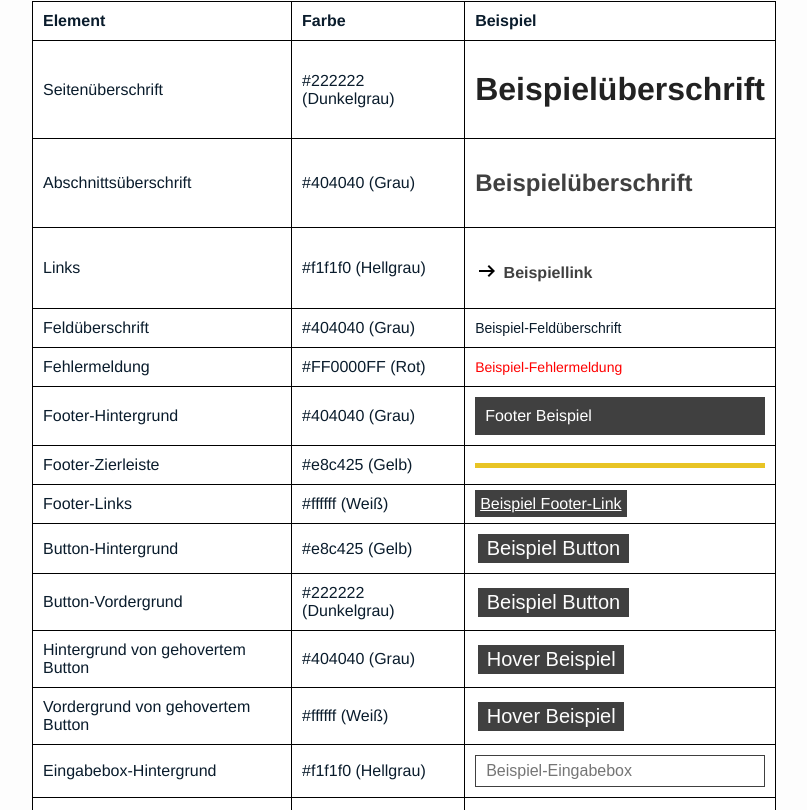
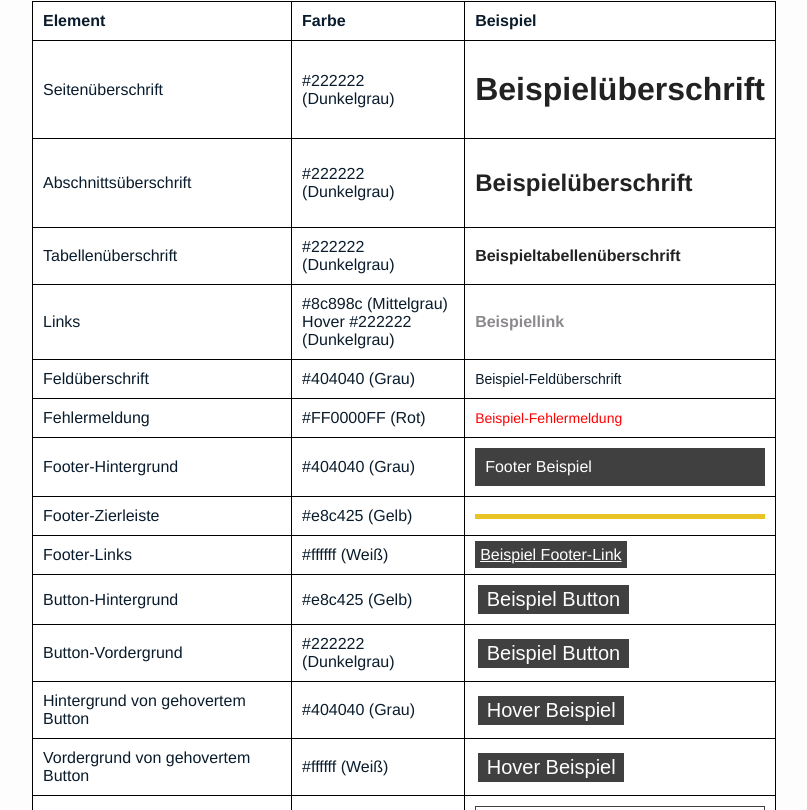
Before and after one commit to Cubemil/OPAS-User-Interface, a Vue app in the folder App/: page /styleguide in a window 1280 px wide. Shown: the part 870-1680 px from the top of the page, without its empty margins (236-1043 px from the left). Built offline with nearby package versions, Linux system fonts and the light colour scheme.

Commit message:
Adjusted style guide

```diff
--- a/App/src/views/StyleGuide.vue
+++ b/App/src/views/StyleGuide.vue
@@ -49,17 +49,23 @@
         </tr>
         <tr>
           <td>Abschnittsüberschrift</td>
-          <td>#404040 (Grau)</td>
-          <td><h2 style="color: #404040;">Beispielüberschrift</h2></td>
+          <td>#222222 (Dunkelgrau)</td>
+          <td><h2 style="color: #222222;">Beispielüberschrift</h2></td>
+        </tr>
+        <tr>
+          <td>Tabellenüberschrift</td>
+          <td>#222222 (Dunkelgrau)</td>
+          <td>
+            <th style="color: #222222; border: none; padding: 0">Beispieltabellenüberschrift</th>
+          </td>
         </tr>
         <tr>
           <td>Links</td>
-          <td>#f1f1f0 (Hellgrau)</td>
+          <td>#8c898c (Mittelgrau)<br>Hover #222222 (Dunkelgrau)</td>
           <td>
             <ul class="nav-list">
               <li>
                 <router-link to="/styleguide" class="router-link">
-                  <div id="arrow-icon"></div>
                   Beispiellink
                 </router-link>
               </li>
@@ -191,7 +197,6 @@
             <ul class="nav-list">
               <li>
                 <router-link to="/styleguide" class="router-link">
-                  <div id="arrow-icon"></div>
                   Beispiellink
                 </router-link>
               </li>
@@ -209,6 +214,10 @@
 </template>
 
 <style scoped>
+#style-guide-container {
+  font-family: Arial, sans-serif;
+}
+
 #background {
   height: 100%;
   width: 100%;
@@ -315,37 +324,20 @@ button:hover {
   padding: 0;
 }
 
-#arrow-icon {
-  background-image: url("@/assets/arrow-right.png");
-  display: inline-block;
-  width: 24px;
-  height: 24px;
-  background-size: contain;
-  background-repeat: no-repeat;
-  position: relative;
-  top: 5px;
-  transition: 0.3s;
-}
-
 .router-link {
   cursor: pointer;
   transition: 0.3s;
   text-decoration: none;
-  color: #404040;
+  color: #8c898c;
   font-weight: bold;
 }
 
-.router-link:hover #arrow-icon {
-  background-image: url("@/assets/arrow-right-hovered.png");
-}
-
 .router-link:hover {
-  color: #E8C325;
+  color: #222222;
 }
 
 *:disabled {
   background-color: #f1f1f0;
-
 }
 </style>
 <script setup lang="ts">
```
